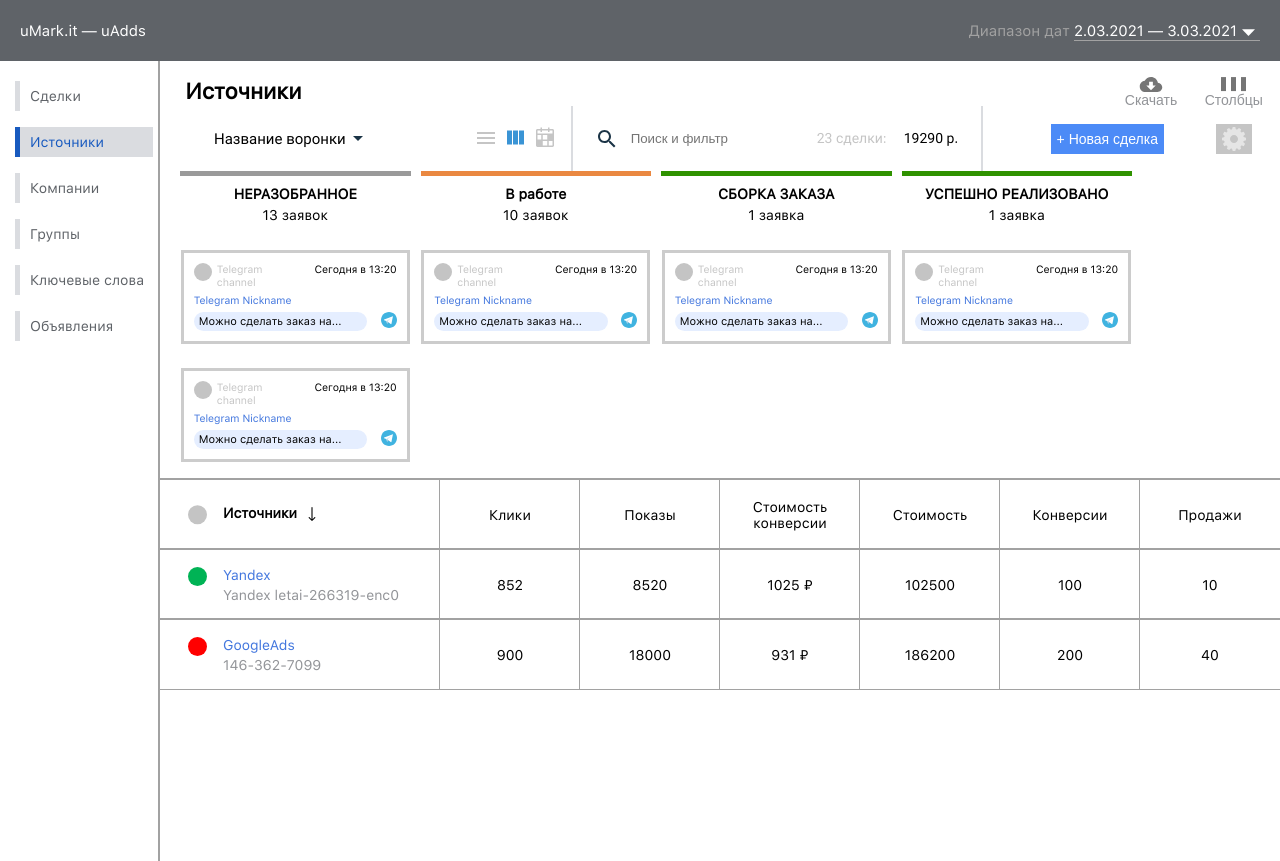
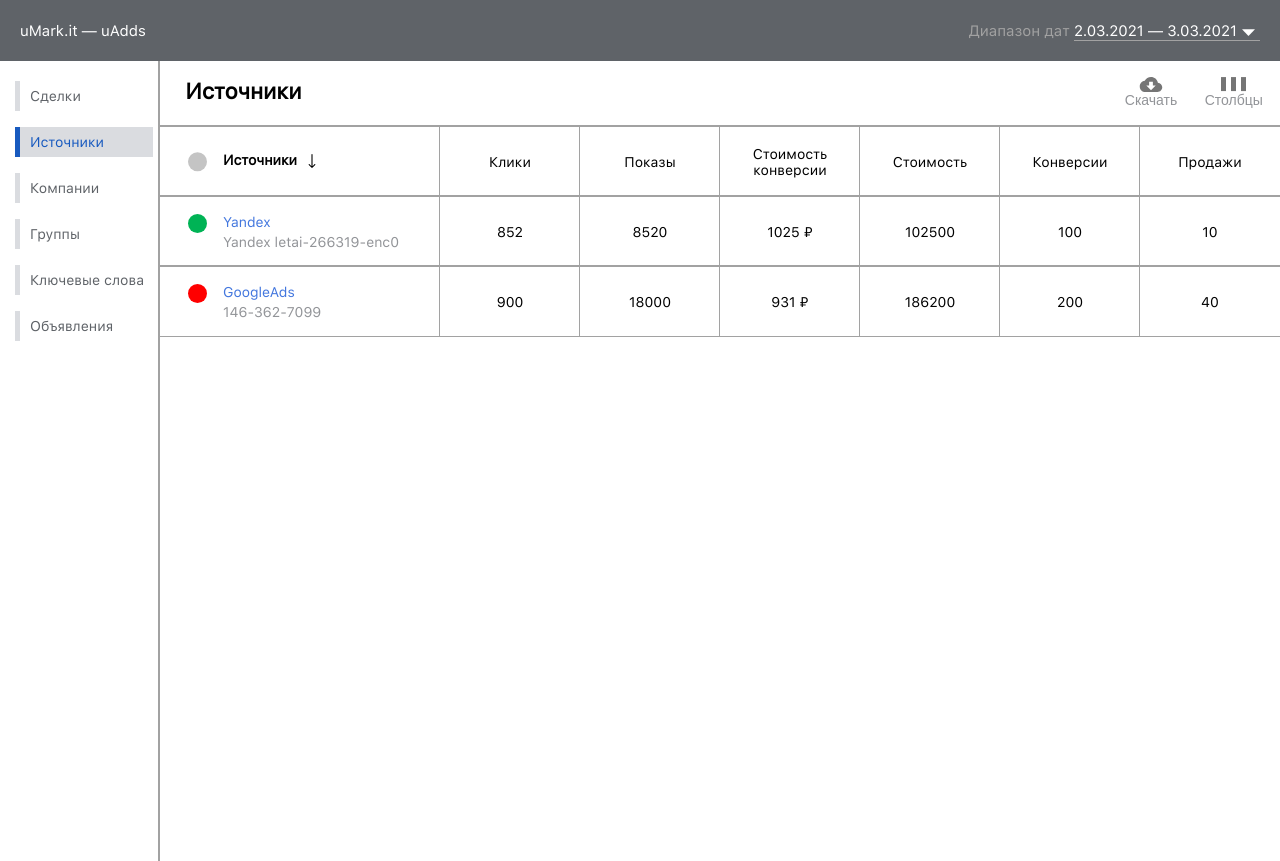
Before and after one commit to konstantinstepanyan/uAdds, a React (Create React App) app: page / in a window 1280 px wide. Built offline with nearby package versions, Linux system fonts and the light colour scheme.

Commit message:
when clicking on the menu, the render changes

```diff
--- a/src/App.js
+++ b/src/App.js
@@ -50,6 +50,23 @@ export default class App extends Component {
   }
 
   render(){
+      let header,
+          dealingsHeader,
+          dealings,
+          table;
+      if(this.state.headerTitle == 'Сделки'){
+          header = '';
+          dealingsHeader = <DealingsHeader />
+          dealings = <Dealings />;
+          table = '';
+      }
+      else{
+          header = <TableHeader headerTitle={this.state.headerTitle}/>
+          dealingsHeader = '';
+          dealings = '';
+          table = <Table tableTitle={this.state.headerTitle}/>;
+      }
+
           return (
             <div className="App">
               <Nav />
@@ -57,10 +74,12 @@ export default class App extends Component {
               <main className="content-wrapper">
                     <Menu />
                 <div className="options-wrapper">
-                    <TableHeader headerTitle={this.state.headerTitle}/>
-                    <DealingsHeader />
-                    <Dealings />
-                    <Table />
+
+                    {header}
+                    {dealingsHeader}
+                    {dealings}
+
+                    {table}
                 </div>
               </main>
             </div>
--- a/src/components/table/Table.js
+++ b/src/components/table/Table.js
@@ -13,6 +13,8 @@ export default class Table extends Component {
 
 
   render() {
+      const {tableTitle} = this.props;
+
     return(
 
 
@@ -23,7 +25,7 @@ export default class Table extends Component {
                 <svg className="table__circle" xmlns="http://www.w3.org/2000/svg" width="19" height="20" viewBox="0 0 19 20" fill="none">
                     <circle cx="9.5" cy="9.65918" r="9.5" fill="#C4C4C4"/>
                 </svg>
-                <h4 className="table__title">Источники
+                <h4 className="table__title">{tableTitle}
                     <img className="table__img img_arrow" src={arrowDown}/>
                 </h4>
 
```
